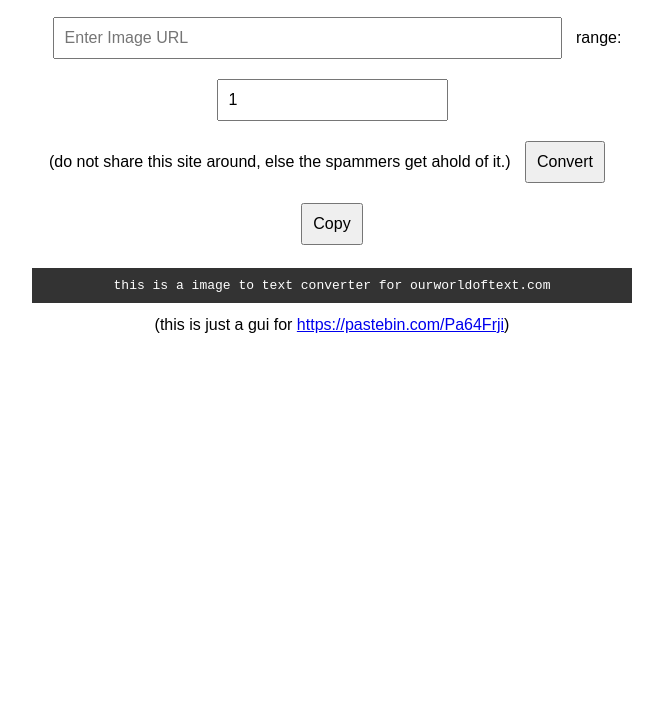
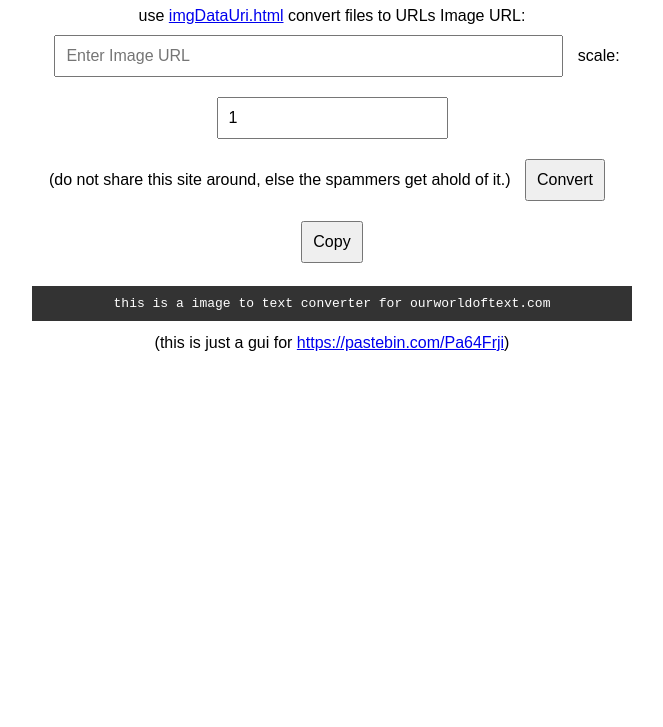
Before and after one commit to Goldegag37/goldegag37.github.io, a plain HTML site: page owotImgGen.html in a window 1280 px wide. Shown: the part 73-800 px from the top of the page, without its empty margins (308-971 px from the left). Drawn offline with Linux system fonts and the light colour scheme.

Commit message:
Update owotImgGen.html

```diff
--- a/owotImgGen.html
+++ b/owotImgGen.html
@@ -25,7 +25,7 @@
             padding: 10px;
             white-space: pre-wrap;
             word-wrap: break-word;
-            user-select: all; /* Allows text to be selected */
+            user-select: all;
         }
         #copyButton {
             margin-top: 10px;
@@ -36,8 +36,9 @@
 <body>
     <div class="container">
         <h1>Owot Image Gen</h1>
-        <input type="text" id="imageURL" placeholder="Enter Image URL" size="50">
-        <span>range: </span><input type="number" id="scale" placeholder="Scale (e.g., 1)" value="1">
+        <span>use <a href="https://goldegag37.github.io/imgdatauri.html">imgDataUri.html</a> convert files to URLs</span>
+        <span>Image URL:</span><input type="text" id="imageURL" placeholder="Enter Image URL" size="50">
+        <span>scale: </span><input type="number" id="scale" placeholder="Scale (e.g., 1)" value="1">
         <br>(do not share this site around, else the spammers get ahold of it.)
         <button onclick="convertImage()">Convert</button>
         <button id="copyButton" onclick="copyToClipboard()">Copy</button>
```
